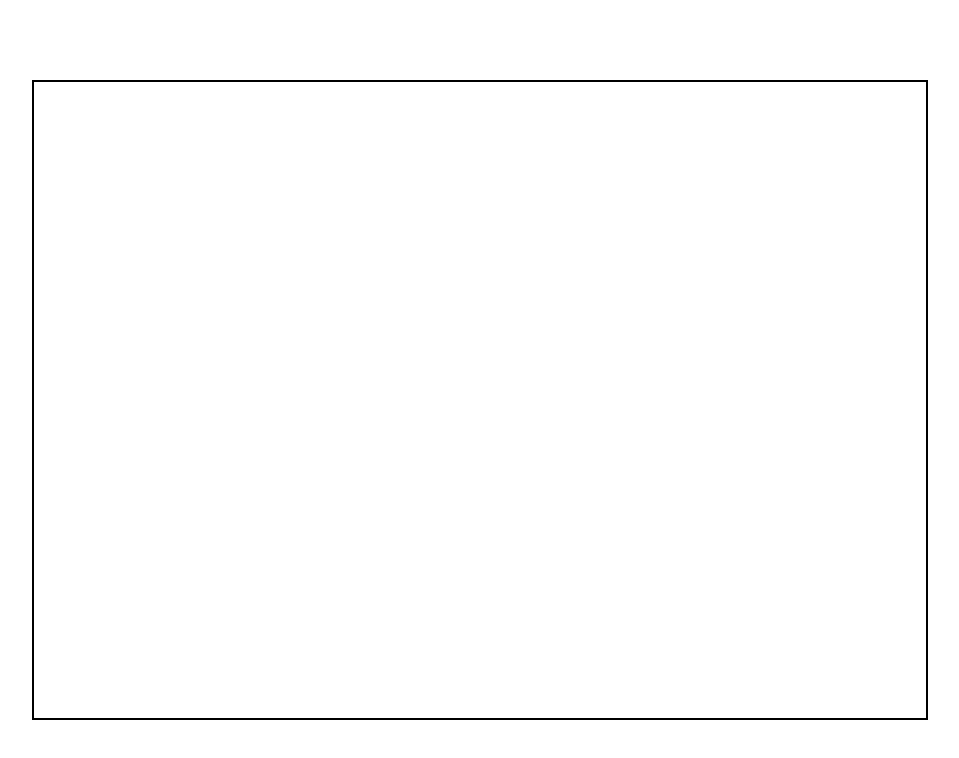
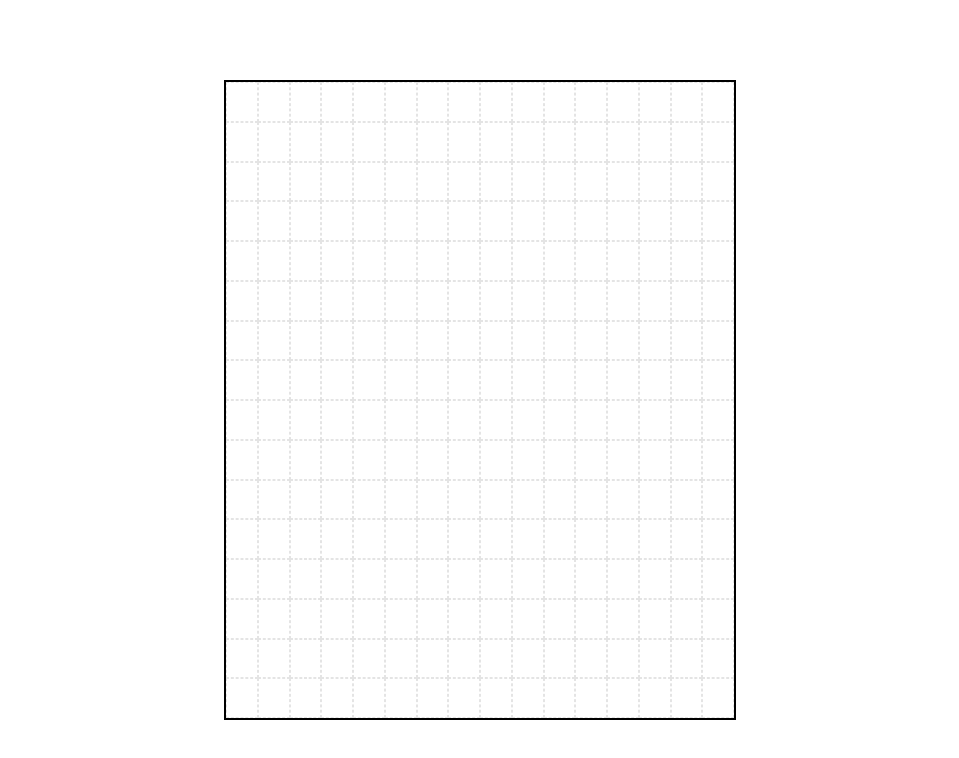
Before and after one commit to L4TIF/Etch-a-Sketch, a plain HTML site: page index.html in a window 1280 px wide. Shown: the whole page, without its empty margins (160-1119 px from the left). Drawn offline with Linux system fonts and the light colour scheme.

Commit message:
add grid function

```diff
--- a/app.js
+++ b/app.js
@@ -1 +1,14 @@
 // const pixels = parseInt(prompt("Enter no. of pixels"));
+const container = document.querySelector(".container");
+
+
+//how many grids?
+let createGrid = (gridCount = 16) => {
+    for (let i = 0; i < gridCount * gridCount; i++) {
+        const grid = document.createElement("div");
+        grid.style.height = `${100 / gridCount}%`;
+        grid.style.width = `${100 / gridCount}%`;
+        container.appendChild(grid);
+    }
+}
+createGrid();
--- a/style.css
+++ b/style.css
@@ -13,5 +13,18 @@ body {
 .container {
   border: 2px solid black;
   height: 80vh;
-  width: 70vw;
+  width: 40vw;
+  display: flex;
+  flex-wrap: wrap;
+
 }
+
+.container > div {
+
+
+    border: 1px solid hsla(0, 0%, 0%,10%);
+    border-style:dashed;
+
+    flex:auto;
+
+}
```
